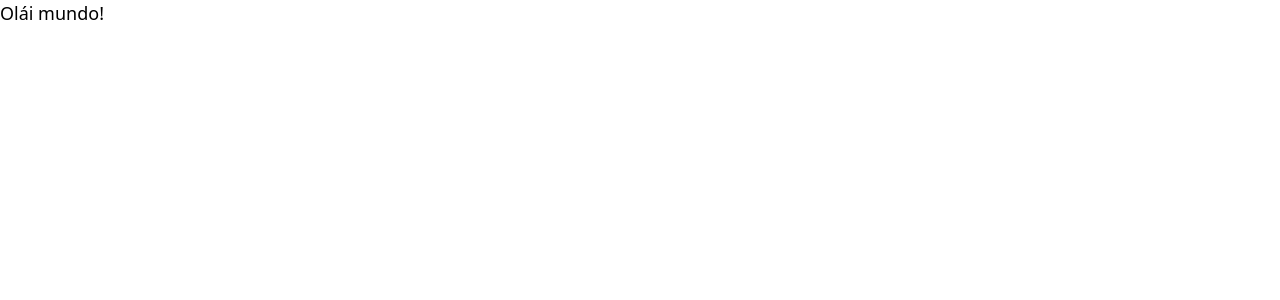
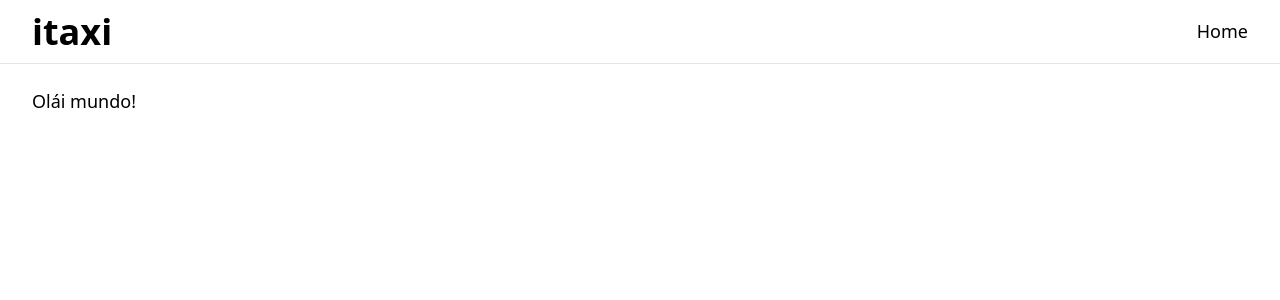
Before and after one commit to meiazero/barber-shop-web, a React (Vite) app: page / in a window 1280 px wide. Shown: the top 300 px of the page. Built offline with nearby package versions, Linux system fonts and the light colour scheme.

Commit message:
Add header component and update layout

```diff
--- a/src/pages/_layouts/app.tsx
+++ b/src/pages/_layouts/app.tsx
@@ -1,9 +1,13 @@
+import { Header } from "@/components/header"
 import { Outlet } from "react-router-dom"
 
 export function AppLayout() {
   return (
-    <main className="bg-background min-h-screen antialiased">
-      <Outlet />
+    <main className="bg-background flex min-h-screen flex-col antialiased">
+      <Header />
+      <div className="flex flex-1 flex-col gap-4 p-8 pt-6">
+        <Outlet />
+      </div>
     </main>
   )
 }
```
